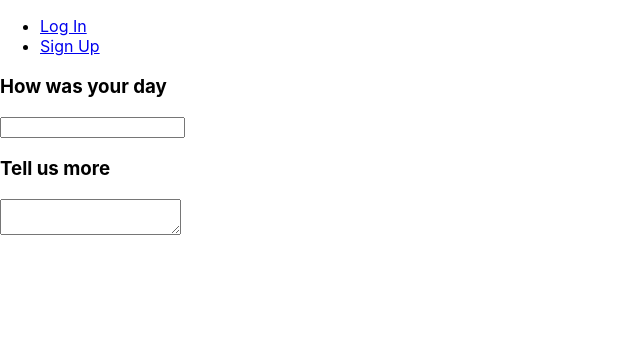
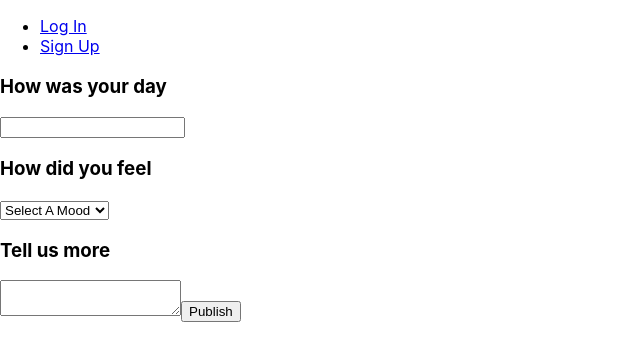
Before and after one commit to Erodri6z/Journal-Front-end, a React (Create React App) app: page /new-entry in a window 1280 px wide. Shown: the top 360 px of the page, without its empty margins (0-640 px from the left). Built offline with nearby package versions, Linux system fonts and the light colour scheme; no server answers.

Commit message:
add a mood option and test

```diff
--- a/src/App.jsx
+++ b/src/App.jsx
@@ -27,7 +27,7 @@ const App = () => {
 
   const handleAddNote = async (newNoteData) => {
     const newNote = await noteService.create(newNoteData)
-    setNotes([...noteService, newNote])
+    setNotes([...notes, newNote ])
     navigate('/journal')
   }
 
--- a/src/pages/JournalEntry/Journal-Entry.jsx
+++ b/src/pages/JournalEntry/Journal-Entry.jsx
@@ -6,7 +6,8 @@ import { useState } from 'react'
 const NoteEntry = (props) => {
   const [formData, setFormData] = useState({
     title: '',
-    text: ''
+    text: '',
+    mood: ''
   })
 
   const handleChange = (e) => {
@@ -33,9 +34,26 @@ const NoteEntry = (props) => {
         </label>
         <input name="title" id="title-box" type="text" onChange={handleChange}/>
         <label>
+          <h3>How did you feel</h3>
+        </label>
+        <select name="mood" id="mood-input" type='text' onChange={handleChange}>
+          <option value='none'>Select A Mood</option>
+          <option value='Happy'>Happy</option>
+          <option value='Annoyed'>Annoyed</option>
+          <option value='Shocked'>Shocked</option>
+          <option value='Numb'>Numb</option>
+          <option value='Angry'>Angry</option>
+          <option value='Sick'>Sick</option>
+          <option value='Anxious'>Anxious</option>
+          <option value='Depressed'>Depressed</option>
+        </select>
+        <label>
           <h3>Tell us more</h3>
         </label>
         <textarea name="text" id="textbox" onChange={handleChange} />
+        <button type='submit'>
+          Publish
+        </button>
       </form>
     </div>
   )
```
